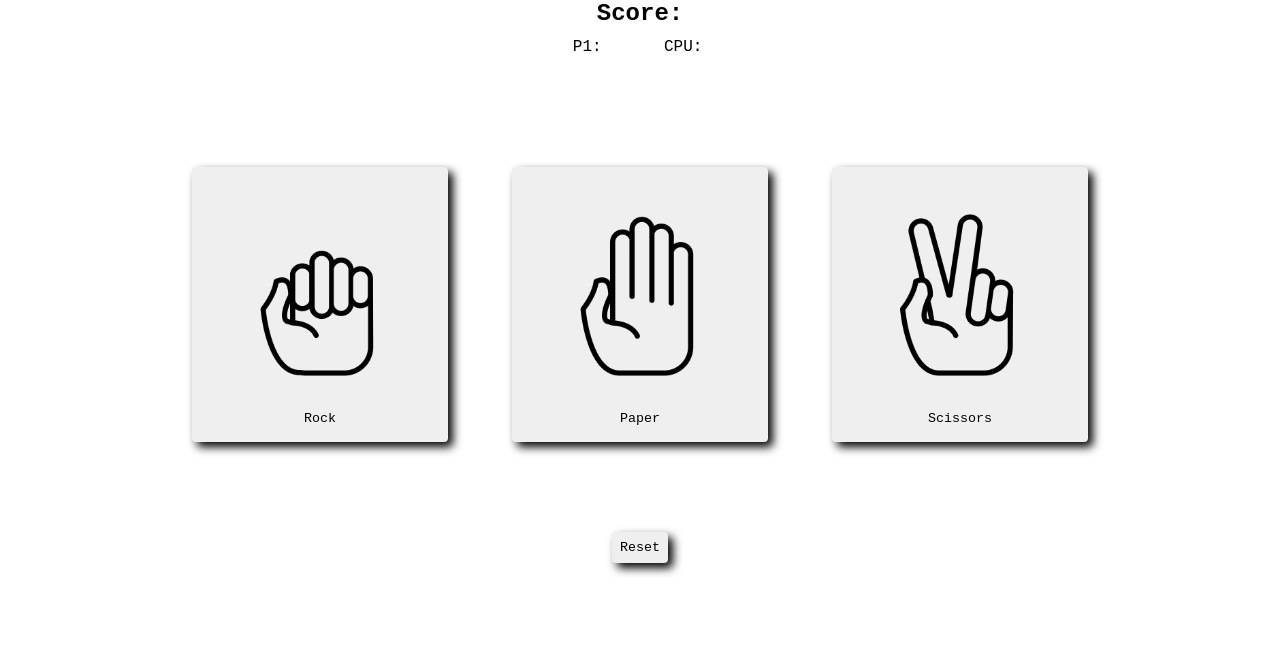
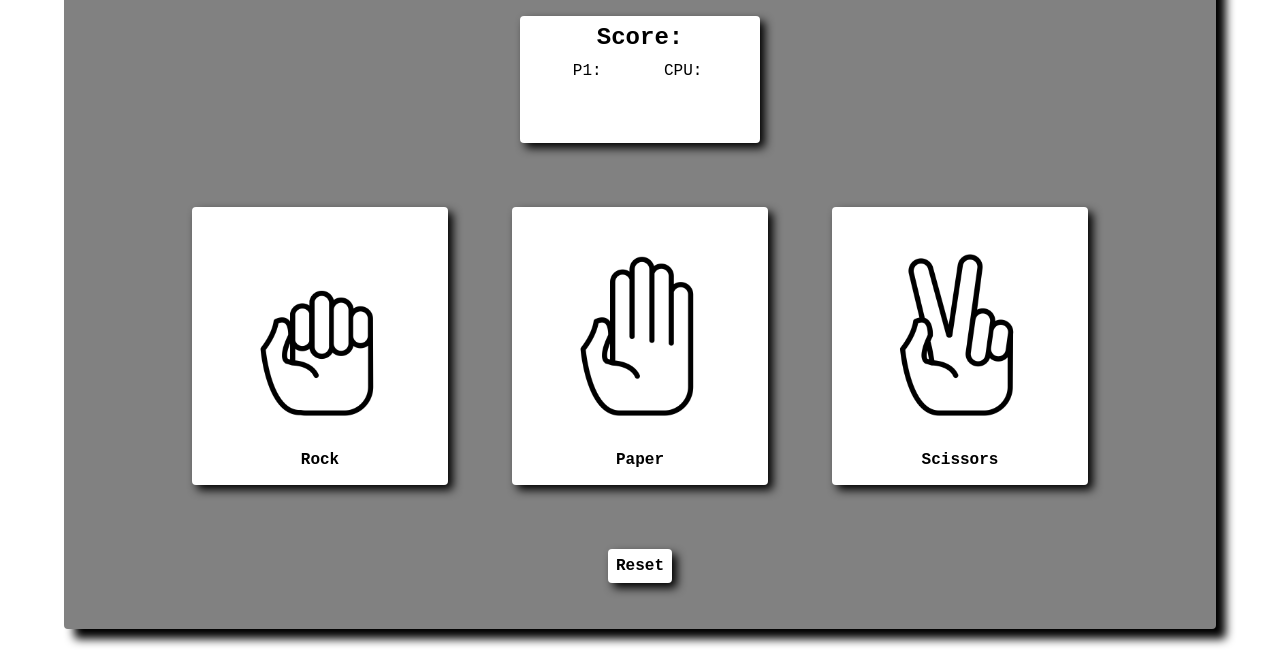
Before and after one commit to reggiecheston/C14-GI-6, a plain HTML site: page index.html in a window 1280 px wide. Shown: the part 133-800 px from the top of the page. Drawn offline with Linux system fonts and the light colour scheme.

Commit message:
adds more styling, adds main element to index

```diff
--- a/index.html
+++ b/index.html
@@ -7,8 +7,9 @@
     <link rel="stylesheet" href="styles.css" />
   </head>
   <body>
-    <h1>Rock, Paper, Scissors!</h1>
-    <div>
+    <main>
+      <h1>Rock, Paper, Scissors</h1>
+    <div class="scoreboard">
       <h2>Score:</h2>
       <div class="score">
         <input id="win" type="text"  value="P1: " data-value="1"></input>
@@ -33,6 +34,7 @@
     <div class="reset-section">
       <button id="reset">Reset</button>
     </div>
+    </main>
 
 
     <script src="script.js"></script>
--- a/styles.css
+++ b/styles.css
@@ -5,15 +5,34 @@
   font-family: "Courier New", Courier, monospace;
 }
 
+main {
+  background-color: rgb(129, 129, 129);
+  width: 90vw;
+  margin: auto;
+  margin-top: 1rem;
+  border-radius: 0.25rem;
+  box-shadow: 10px 10px 10px rgb(0, 0, 0.1);
+}
+
 h1 {
   font-size: 2rem;
   text-align: center;
   padding: 4rem 2rem 2rem;
+  color: white;
+}
+
+.scoreboard {
+  background-color: white;
+  border-radius: 0.25rem;
+  box-shadow: 5px 5px 10px rgb(0, 0, 0.1);
+  width: 15rem;
+  margin: auto;
 }
 
 h2 {
   font-size: 1.5rem;
   text-align: center;
+  padding-top: 0.5rem;
 }
 
 .score {
@@ -21,6 +40,11 @@ h2 {
   align-items: center;
   justify-content: center;
   height: 5vh;
+}
+
+#win,
+#lose {
+  background-color: transparent;
 }
 
 input {
@@ -35,7 +59,11 @@ input {
   align-items: center;
   justify-content: center;
   flex-direction: column;
-  height: 2.25rem;
+  height: 3.25rem;
+}
+
+.result > output {
+  padding-bottom: 0.5rem;
 }
 
 .game-icons {
@@ -54,11 +82,13 @@ input {
 button > p {
   position: relative;
   bottom: 1vh;
+  font-weight: bold;
+  font-size: 1rem;
 }
 
 .reset-section {
   display: flex;
-  align-items: center;
+  align-items: start;
   justify-content: center;
 }
 
@@ -67,6 +97,7 @@ button {
   border: none;
   border-radius: 0.25rem;
   box-shadow: 5px 5px 10px rgb(0, 0, 0.1);
+  background-color: white;
 }
 
 button:hover {
@@ -84,6 +115,8 @@ button img {
 
 #reset {
   padding: 0.5rem;
+  font-weight: bold;
+  font-size: 1rem;
 }
 
 @media (min-width: 426px) {
```
